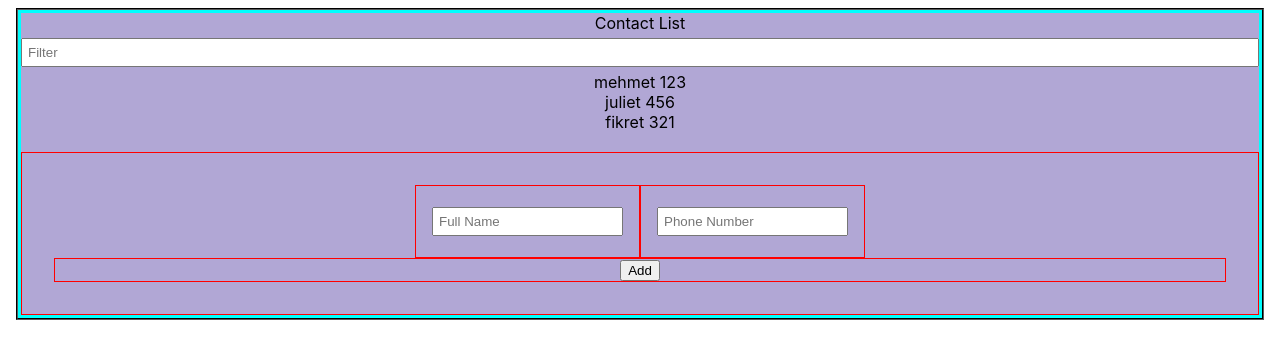
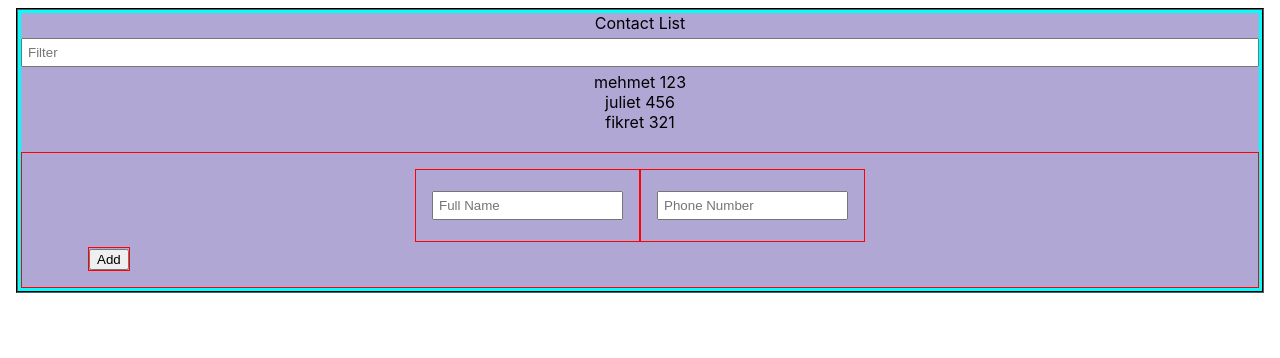
Before and after one commit to BilalOzd/telephone-book, a React (Create React App) app: page / in a window 1280 px wide. Shown: the top 358 px of the page. Built offline with nearby package versions, Linux system fonts and the light colour scheme.

Commit message:
css improvements

```diff
--- a/src/Components/Contacts/Form/index.css
+++ b/src/Components/Contacts/Form/index.css
@@ -1,7 +1,7 @@
 .formParent{
     border: 1px solid red;
     margin: 0;
-    padding: 2rem 2rem;
+    padding: 1rem 1rem;
     text-align: center;
 }
 
@@ -13,5 +13,7 @@
 }
 
 .addButton{
-  border: 1px solid red
+  margin: 5px 50px 0px 50px;
+  width: fit-content;
+  border: 1px solid red;
 }
```
